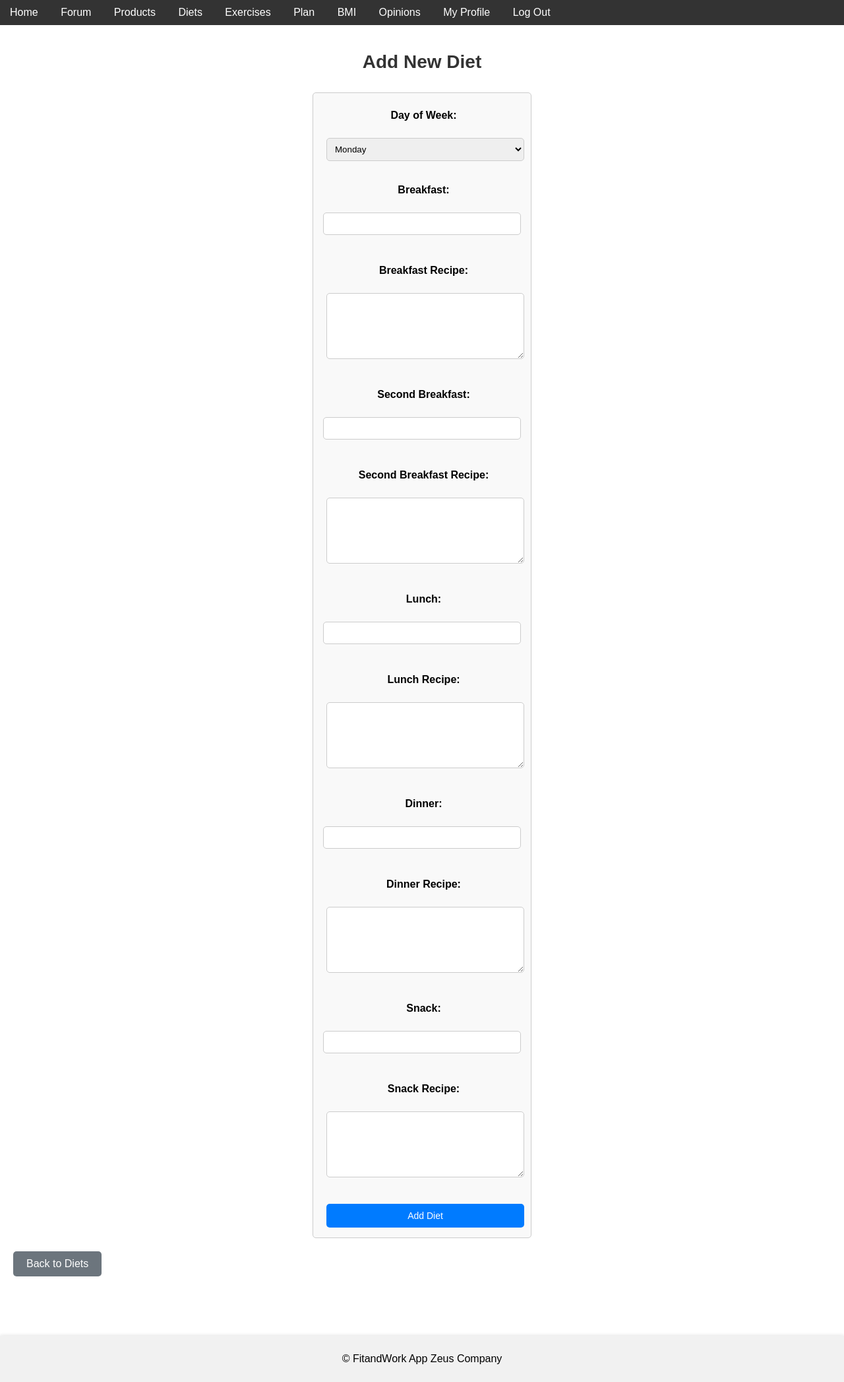
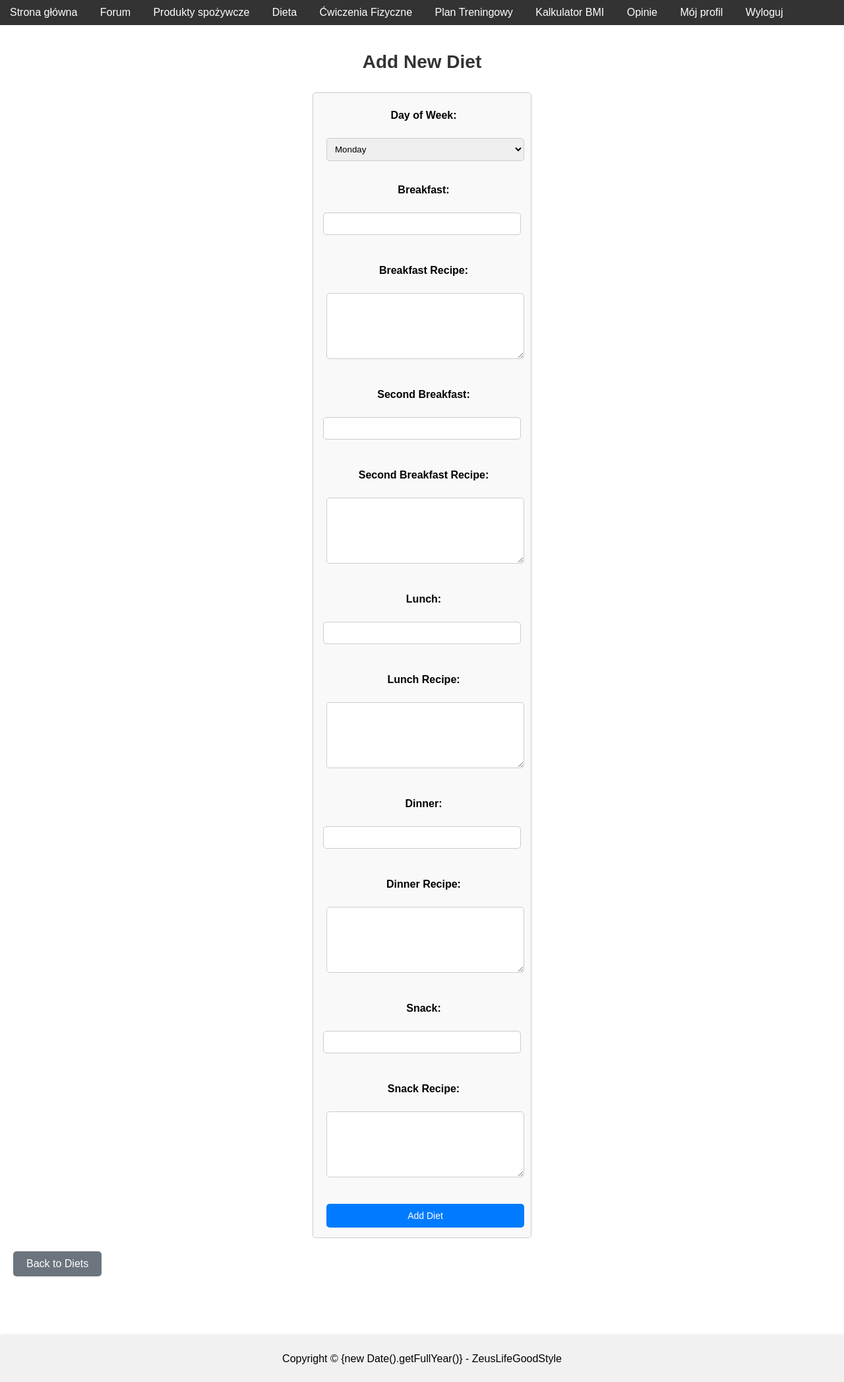
Before and after one commit to PiotrKasprzyk/pinz, a Flask app: page /profile/diets/add in a window 1280 px wide. Shown: the whole page at 66% size. Run offline with Flask 3, Linux system fonts and the light colour scheme; a user stored in the database is signed in.

Commit message:
stylizacja i poprawki w html

```diff
--- a/templates/base.html
+++ b/templates/base.html
@@ -7,28 +7,34 @@
     <link rel="stylesheet" href="/static/style.css">
     <script src="https://cdn.jsdelivr.net/npm/chart.js"></script>
 
+
 </head>
 <body>
-    <header>
+
+    <header >
         <nav>
-            <a href="/">Home</a>
+            <a  href="/">Strona główna</a>
             <a href="/forum">Forum</a>
-            <a href="/products">Products</a>
+            <a href="/products">Produkty spożywcze</a>
 
-            <a href="/diets">Diets</a>
-            <a href="/exercises">Exercises</a>
-            <a href="/plan">Plan</a>
-            <a href="/bmi">BMI</a>
-            <a href="/opinions">Opinions</a>
-            <a href="/profile">My Profile</a>
-            <a href="/logout">Log Out</a>
+            <a href="/diets">Dieta</a>
+            <a href="/exercises">Ćwiczenia Fizyczne</a>
+            <a href="/plan">Plan Treningowy</a>
+            <a href="/bmi">Kalkulator BMI</a>
+            <a href="/opinions">Opinie</a>
+            <a href="/profile">Mój profil</a>
+            <a href="/logout">Wyloguj</a>
+
         </nav>
+
     </header>
     <main>
         {% block content %}{% endblock %}
     </main>
-    <footer>
-        <p>© FitandWork App Zeus Company</p>
-    </footer>
+    <footer class="footer footer-center bg-base-300 text-base-content p-4">
+        <aside>
+          <p>Copyright © {new Date().getFullYear()} - ZeusLifeGoodStyle</p>
+        </aside>
+      </footer>
 </body>
 </html>
```
